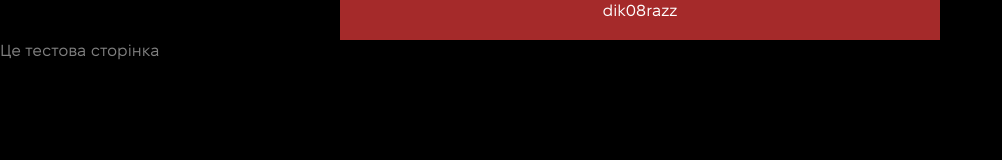
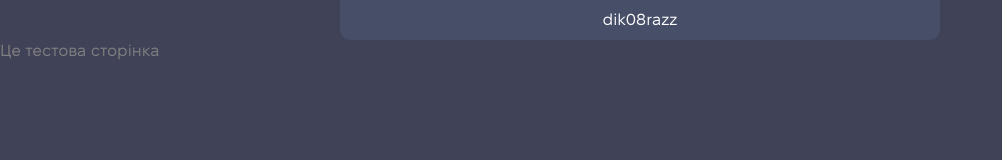
Before and after one commit to dik08razz/dik08razz.github.io, a plain HTML site: page index.html in a window 1280 px wide. Shown: the whole page, without its empty margins (0-1002 px from the left). Drawn offline with Linux system fonts and the light colour scheme.

Commit message:
22112022-4

```diff
--- a/index.html
+++ b/index.html
@@ -11,7 +11,7 @@
 </head>
 <body>
     <div class="header">
-        dik08razz
+        <p>dik08razz</p>
     </div>
     <p style="color: gray;">Це тестова сторінка</p>
 </body>
--- a/res/css/main.css
+++ b/res/css/main.css
@@ -1,3 +1,9 @@
+/* Color palette */
+/* #404258 */
+/* #474E68 */
+/* #50577A */
+/* #6B728E */
+
 
 /* Webfont: MacPawFixelDisplay-Regular */
 @font-face {
@@ -12,16 +18,24 @@
 * {
     margin: 0;
     padding: 0;
-    background-color: black;
+    background-color: #404258;
     color: white;
     font-family: 'MacPawFixelDisplayRegular';
 }
 
 .header {
-    background-color: brown;
-    text-align: center;
+    background-color: #474E68;
     width: 600px;
     height: 40px;
     margin-left: auto;
     margin-right: auto;
+    border-radius: 0 0 10px 10px;
+    display: flex;
+    align-items: center;
+    justify-content: center;
 }
+
+.header p {
+    margin: 0;
+    background-color: #474E68;
+}
```
